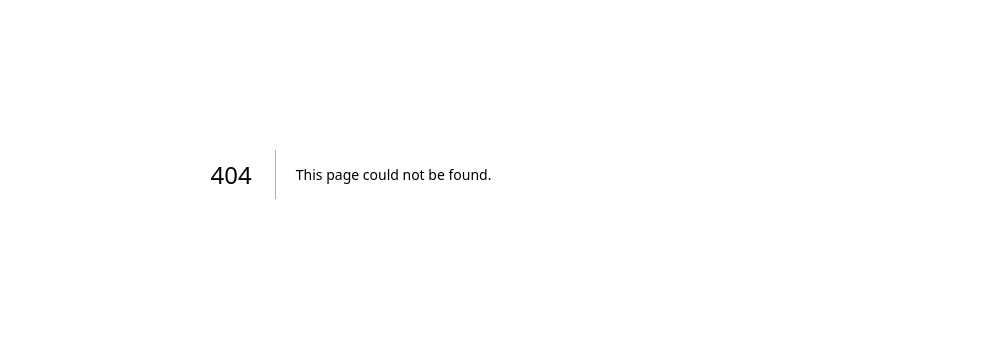
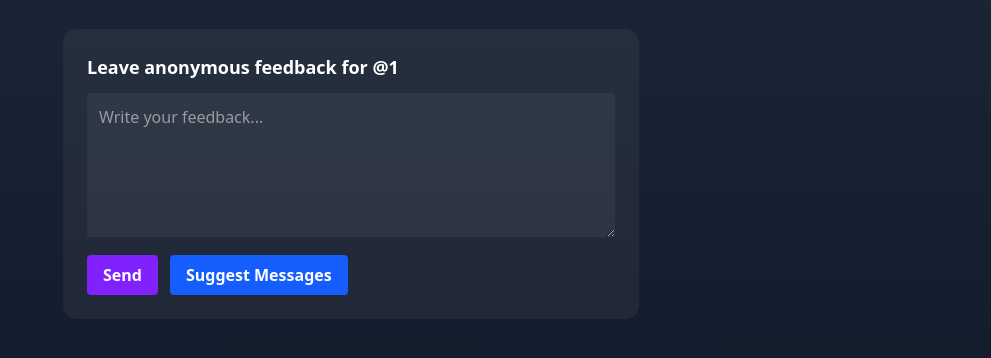
Before and after one commit to JeevanXdev/Truefeedback-app, a Next.js app: page /f/1 in a window 1280 px wide. Before the commit this address had no page. Shown: the part 226-584 px from the top of the page, without its empty margins (289-1280 px from the left). Built offline with nearby package versions, Linux system fonts and the light colour scheme.

Commit message:
Implement PublicFeedback component with AI suggestions for user feedback

```diff
--- /dev/null
+++ b/src/app/f/[username]/page.tsx
@@ -0,0 +1,118 @@
+"use client";
+
+import React, { useState, use } from "react";
+
+export default function PublicFeedback({ params }: { params: Promise<{ username: string }> }) {
+  // unwrap params safely
+  const { username } = use(params);
+
+  const [text, setText] = useState("");
+  const [msg, setMsg] = useState("");
+  const [ok, setOk] = useState(false);
+
+  // new states for AI suggestions
+  const [suggestions, setSuggestions] = useState<string[]>([]);
+  const [loading, setLoading] = useState(false);
+  const [error, setError] = useState("");
+
+  const submit = async (e: React.FormEvent) => {
+    e.preventDefault();
+    setMsg("");
+    const res = await fetch("/api/feedback", {
+      method: "POST",
+      body: JSON.stringify({ ownerUsername: username, text }),
+      headers: { "Content-Type": "application/json" },
+    });
+    const data = await res.json();
+    if (!res.ok) setMsg(data.error || "Failed");
+    else {
+      setOk(true);
+      setText("");
+    }
+  };
+
+  // fetch suggestions from AI API
+  const getSuggestions = async () => {
+    setLoading(true);
+    setError("");
+    setSuggestions([]);
+    try {
+      const res = await fetch("/api/suggest-messages", {
+        method: "POST",
+        body: JSON.stringify({ username }),
+        headers: { "Content-Type": "application/json" },
+      });
+      const data = await res.json();
+      if (!res.ok) {
+        setError(data.error || "Failed to get suggestions");
+      } else {
+        setSuggestions(data.suggestions || []);
+      }
+    } catch (err) {
+      setError("Something went wrong while fetching suggestions.");
+    } finally {
+      setLoading(false);
+    }
+  };
+
+  return (
+    <main className="flex items-center justify-center min-h-screen p-6 bg-gradient-to-b from-gray-800 to-gray-900 text-white">
+      <div className="w-full max-w-xl bg-white/5 p-6 rounded-xl">
+        <h2 className="text-lg font-semibold mb-3">
+          Leave anonymous feedback for <span className="font-bold">@{username}</span>
+        </h2>
+
+        {ok && <div className="mb-3 text-green-300">✅ Thanks — your feedback has been submitted.</div>}
+
+        <form onSubmit={submit} className="space-y-3">
+          <textarea
+            value={text}
+            onChange={(e) => setText(e.target.value)}
+            rows={5}
+            className="w-full p-3 rounded bg-white/5 focus:outline-none focus:ring-2 focus:ring-violet-500"
+            placeholder="Write your feedback..."
+          ></textarea>
+
+          <div className="flex gap-3">
+            <button
+              type="submit"
+              className="bg-violet-600 hover:bg-violet-700 transition px-4 py-2 rounded font-semibold"
+            >
+              Send
+            </button>
+
+            <button
+              type="button"
+              onClick={getSuggestions}
+              className="bg-blue-600 hover:bg-blue-700 transition px-4 py-2 rounded font-semibold"
+              disabled={loading}
+            >
+              {loading ? "Loading..." : "Suggest Messages"}
+            </button>
+          </div>
+        </form>
+
+        {msg && <div className="text-red-300 mt-2">{msg}</div>}
+        {error && <div className="text-red-300 mt-2">{error}</div>}
+
+        {/* Suggestions list */}
+        {suggestions.length > 0 && (
+          <div className="mt-4">
+            <h3 className="font-semibold mb-2">Suggestions:</h3>
+            <ul className="space-y-2">
+              {suggestions.map((s, i) => (
+                <li
+                  key={i}
+                  onClick={() => setText(s)}
+                  className="cursor-pointer bg-white/10 hover:bg-white/20 p-2 rounded transition"
+                >
+                  {s}
+                </li>
+              ))}
+            </ul>
+          </div>
+        )}
+      </div>
+    </main>
+  );
+}
```
